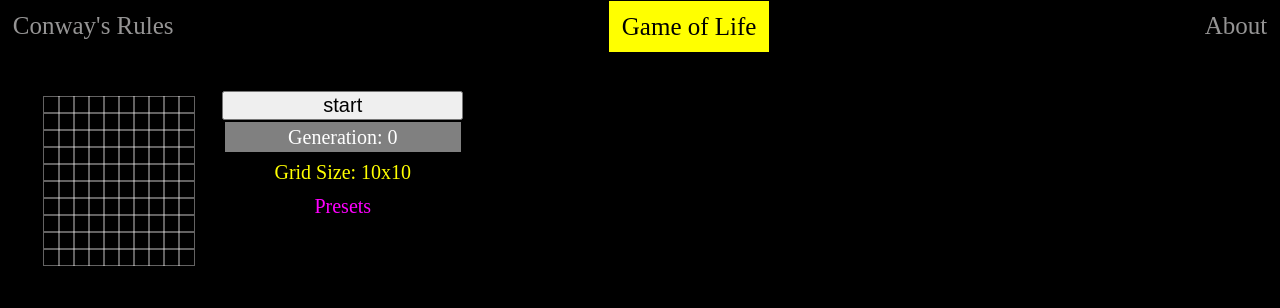
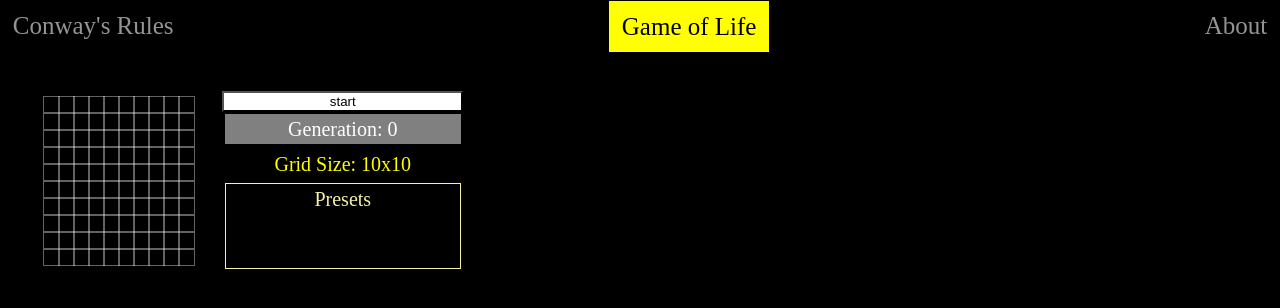
Before and after one commit to J2Macwilliams/game_of_life, a React (Create React App) app: page / in a window 1280 px wide. Shown: the top 308 px of the page. Built offline with nearby package versions, Linux system fonts and the light colour scheme.

Commit message:
add style to buttons

```diff
--- a/src/App.css
+++ b/src/App.css
@@ -44,9 +44,7 @@ h1{
   display: flex;
   /* flex-direction: column; */
 }
-.cycle {
-  font-size: 2rem;
-}
+
 .right {
   display: flex;
   flex-direction: column;
@@ -60,6 +58,12 @@ h1{
   margin: 1%;
 }
 
+.cycle {
+  background: white;
+}
+.clear {
+  background: gold;
+}
 .generation {
   background: grey;
   color: white;
@@ -70,5 +74,7 @@ h1{
 }
 
 .presets {
-  color: fuchsia
+  color: #f5f1a9;
+  border: 1px solid #f5f1a9;
+  height: 60%;
 }
```
